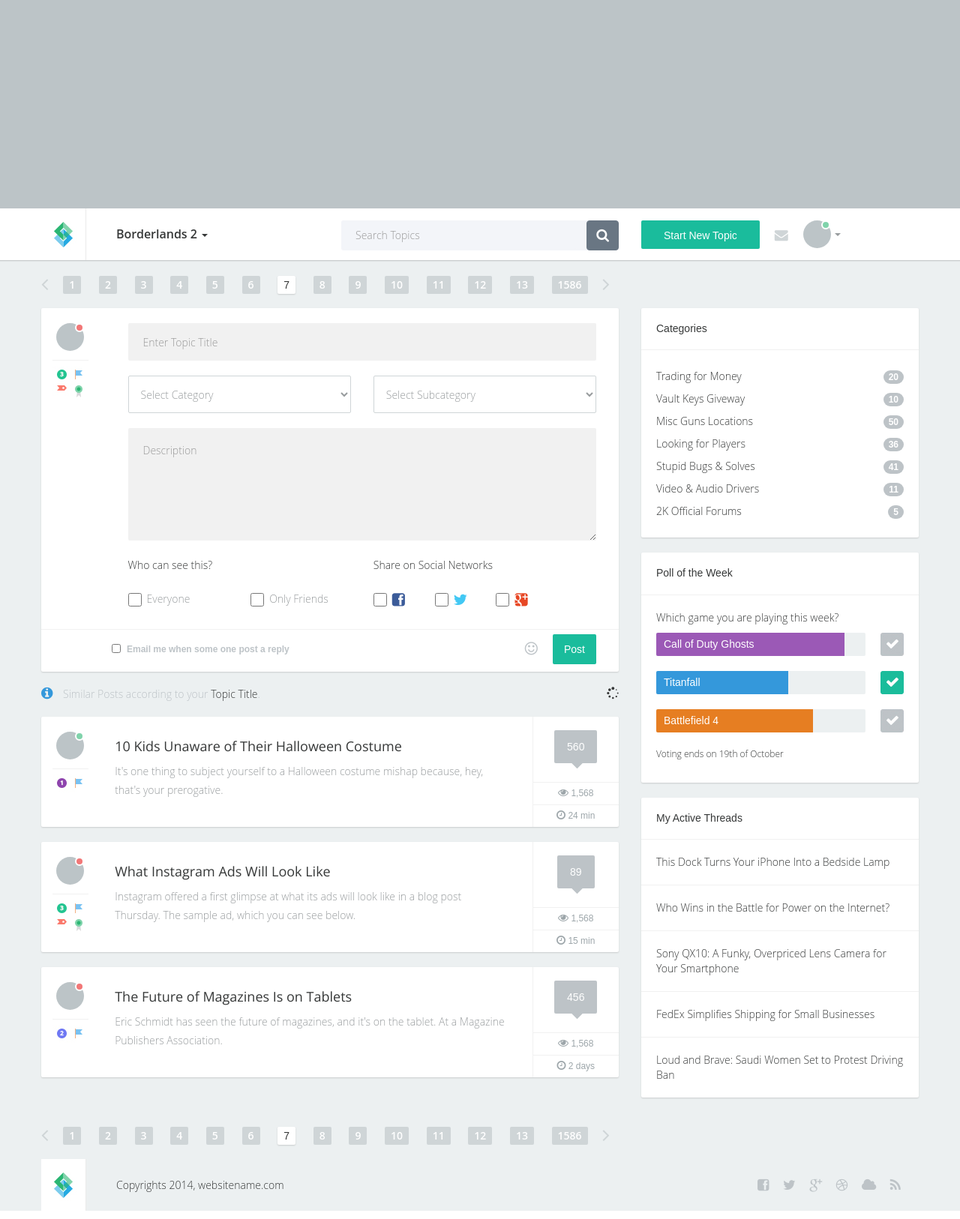
After one commit to forum-hukum/hukumsharing, a CodeIgniter app: page /database/new_topic in a window 1280 px wide. The commit adds this page. Shown: the whole page at 75% size. Run offline with CodeIgniter, Linux system fonts and the light colour scheme; some libraries are stand-ins or nearby versions.

Commit message:
update sahala

```diff
--- a/application/config/routes.php
+++ b/application/config/routes.php
@@ -50,5 +50,8 @@
 |		my-controller/my-method	-> my_controller/my_method
 */
 $route['default_controller'] = 'main';
+$route['new_topic'] = 'main/newTopic';
+$route['topic:any'] = "main/view_Topic";
+
 $route['404_override'] = '';
 $route['translate_uri_dashes'] = FALSE;
--- a/application/controllers/Main.php
+++ b/application/controllers/Main.php
@@ -24,4 +24,10 @@
 		$data["view"] = "dashboard";
 		$this->load->view('content/body_content',$data);
 	}
+
+	function newTopic()
+	{
+		$data["view"] = "f_v3w/new_topic";
+		$this->load->view('content/body_content',$data);
+	}
 }
--- a/application/views/content/header.php
+++ b/application/views/content/header.php
@@ -74,7 +74,7 @@
                         </div>
                         <div class="col-lg-4 col-xs-12 col-sm-5 col-md-4 avt">
                             <div class="stnt pull-left">
-                                <form action="03_new_topic.html" method="post" class="form">
+                                <form action="<?php echo base_url()?>new_topic" method="post" class="form">
                                     <button class="btn btn-primary">Start New Topic</button>
                                 </form>
                             </div>
--- /dev/null
+++ b/application/views/f_v3w/new_topic.php
@@ -0,0 +1,364 @@
+<div class="container">
+                    <div class="row">
+                        <div class="col-lg-8 col-md-8">
+
+
+
+                            <!-- POST -->
+                            <div class="post">
+                                <form action="#" class="form newtopic" method="post">
+                                    <div class="topwrap">
+                                        <div class="userinfo pull-left">
+                                            <div class="avatar">
+                                                <img src="<?php echo base_url()?>f_style/images/avatar4.jpg" alt="" />
+                                                <div class="status red">&nbsp;</div>
+                                            </div>
+
+                                            <div class="icons">
+                                                <img src="<?php echo base_url()?>f_style/images/icon3.jpg" alt="" /><img src="<?php echo base_url()?>f_style/images/icon4.jpg" alt="" /><img src="<?php echo base_url()?>f_style/images/icon5.jpg" alt="" /><img src="<?php echo base_url()?>f_style/images/icon6.jpg" alt="" />
+                                            </div>
+                                        </div>
+                                        <div class="posttext pull-left">
+
+                                            <div>
+                                                <input type="text" placeholder="Enter Topic Title" class="form-control" />
+                                            </div>
+
+                                            <div class="row">
+                                                <div class="col-lg-6 col-md-6">
+                                                    <select name="category" id="category"  class="form-control" >
+                                                        <option value="" disabled selected>Select Category</option>
+                                                        <option value="op1">Option1</option>
+                                                        <option value="op2">Option2</option>
+                                                    </select>
+                                                </div>
+                                                <div class="col-lg-6 col-md-6">
+                                                    <select name="subcategory" id="subcategory"  class="form-control" >
+                                                        <option value="" disabled selected>Select Subcategory</option>
+                                                        <option value="op1">Option1</option>
+                                                        <option value="op2">Option2</option>
+                                                    </select>
+                                                </div>
+                                            </div>
+
+                                            <div>
+                                                <textarea name="desc" id="desc" placeholder="Description"  class="form-control" ></textarea>
+                                            </div>
+                                            <div class="row newtopcheckbox">
+                                                <div class="col-lg-6 col-md-6">
+                                                    <div><p>Who can see this?</p></div>
+                                                    <div class="row">
+                                                        <div class="col-lg-6 col-md-6">
+                                                            <div class="checkbox">
+                                                                <label>
+                                                                    <input type="checkbox" id="everyone" /> Everyone
+                                                                </label>
+                                                            </div>
+                                                        </div>
+                                                        <div class="col-lg-6 col-md-6">
+                                                            <div class="checkbox">
+                                                                <label>
+                                                                    <input type="checkbox" id="friends"  /> Only Friends
+                                                                </label>
+                                                            </div>
+                                                        </div>
+                                                    </div>
+                                                </div>
+                                                <div class="col-lg-6 col-md-6">
+                                                    <div>
+                                                        <p>Share on Social Networks</p>
+                                                    </div>
+                                                    <div class="row">
+                                                        <div class="col-lg-3 col-md-4">
+                                                            <div class="checkbox">
+                                                                <label>
+                                                                    <input type="checkbox" id="fb"/> <i class="fa fa-facebook-square"></i>
+                                                                </label>
+                                                            </div>
+                                                        </div>
+                                                        <div class="col-lg-3 col-md-4">
+                                                            <div class="checkbox">
+                                                                <label>
+                                                                    <input type="checkbox" id="tw" /> <i class="fa fa-twitter"></i>
+                                                                </label>
+                                                            </div>
+                                                        </div>
+                                                        <div class="col-lg-3 col-md-4">
+                                                            <div class="checkbox">
+                                                                <label>
+                                                                    <input type="checkbox" id="gp"  /> <i class="fa fa-google-plus-square"></i>
+                                                                </label>
+                                                            </div>
+                                                        </div>
+                                                    </div>
+                                                </div>
+                                            </div>
+
+
+                                        </div>
+                                        <div class="clearfix"></div>
+                                    </div>
+                                    <div class="postinfobot">
+
+                                        <div class="notechbox pull-left">
+                                            <input type="checkbox" name="note" id="note" class="form-control" />
+                                        </div>
+
+                                        <div class="pull-left">
+                                            <label for="note"> Email me when some one post a reply</label>
+                                        </div>
+
+                                        <div class="pull-right postreply">
+                                            <div class="pull-left smile"><a href="#"><i class="fa fa-smile-o"></i></a></div>
+                                            <div class="pull-left"><button type="submit" class="btn btn-primary">Post</button></div>
+                                            <div class="clearfix"></div>
+                                        </div>
+
+
+                                        <div class="clearfix"></div>
+                                    </div>
+                                </form>
+                            </div><!-- POST -->
+
+                            <div class="row similarposts">
+                                <div class="col-lg-10"><i class="fa fa-info-circle"></i> <p>Similar Posts according to your <a href="#">Topic Title</a>.</p></div>
+                                <div class="col-lg-2 loading"><i class="fa fa-spinner"></i></div>
+
+                            </div>
+
+                            <!-- POST -->
+                            <div class="post">
+                                <div class="wrap-ut pull-left">
+                                    <div class="userinfo pull-left">
+                                        <div class="avatar">
+                                            <img src="<?php echo base_url()?>f_style/images/avatar.jpg" alt="" />
+                                            <div class="status green">&nbsp;</div>
+                                        </div>
+
+                                        <div class="icons">
+                                            <img src="<?php echo base_url()?>f_style/images/icon1.jpg" alt="" /><img src="<?php echo base_url()?>f_style/images/icon4.jpg" alt="" />
+                                        </div>
+                                    </div>
+                                    <div class="posttext pull-left">
+                                        <h2>10 Kids Unaware of Their Halloween Costume</h2>
+                                        <p>It's one thing to subject yourself to a Halloween costume mishap because, hey, that's your prerogative.</p>
+                                    </div>
+                                    <div class="clearfix"></div>
+                                </div>
+                                <div class="postinfo pull-left">
+                                    <div class="comments">
+                                        <div class="commentbg">
+                                            560
+                                            <div class="mark"></div>
+                                        </div>
+
+                                    </div>
+                                    <div class="views"><i class="fa fa-eye"></i> 1,568</div>
+                                    <div class="time"><i class="fa fa-clock-o"></i> 24 min</div>
+                                </div>
+                                <div class="clearfix"></div>
+                            </div><!-- POST -->
+
+
+                            <!-- POST -->
+                            <div class="post">
+                                <div class="wrap-ut pull-left">
+                                    <div class="userinfo pull-left">
+                                        <div class="avatar">
+                                            <img src="<?php echo base_url()?>f_style/images/avatar2.jpg" alt="" />
+                                            <div class="status red">&nbsp;</div>
+                                        </div>
+
+                                        <div class="icons">
+                                            <img src="<?php echo base_url()?>f_style/images/icon3.jpg" alt="" /><img src="<?php echo base_url()?>f_style/images/icon4.jpg" alt="" /><img src="<?php echo base_url()?>f_style/images/icon5.jpg" alt="" /><img src="<?php echo base_url()?>f_style/images/icon6.jpg" alt="" />
+                                        </div>
+                                    </div>
+                                    <div class="posttext pull-left">
+                                        <h2>What Instagram Ads Will Look Like</h2>
+                                        <p>Instagram offered a first glimpse at what its ads will look like in a blog post Thursday. The sample ad, which you can see below.</p>
+                                    </div>
+                                    <div class="clearfix"></div>
+                                </div>
+                                <div class="postinfo pull-left">
+                                    <div class="comments">
+                                        <div class="commentbg">
+                                            89
+                                            <div class="mark"></div>
+                                        </div>
+
+                                    </div>
+                                    <div class="views"><i class="fa fa-eye"></i> 1,568</div>
+                                    <div class="time"><i class="fa fa-clock-o"></i> 15 min</div>
+                                </div>
+                                <div class="clearfix"></div>
+                            </div><!-- POST -->
+
+
+                            <!-- POST -->
+                            <div class="post">
+                                <div class="wrap-ut pull-left">
+                                    <div class="userinfo pull-left">
+                                        <div class="avatar">
+                                            <img src="<?php echo base_url()?>f_style/images/avatar3.jpg" alt="" />
+                                            <div class="status red">&nbsp;</div>
+                                        </div>
+
+                                        <div class="icons">
+                                            <img src="<?php echo base_url()?>f_style/images/icon2.jpg" alt="" /><img src="<?php echo base_url()?>f_style/images/icon4.jpg" alt="" />
+                                        </div>
+                                    </div>
+                                    <div class="posttext pull-left">
+                                        <h2>The Future of Magazines Is on Tablets</h2>
+                                        <p>Eric Schmidt has seen the future of magazines, and it's on the tablet. At a Magazine Publishers Association.</p>
+                                    </div>
+                                    <div class="clearfix"></div>
+                                </div>
+                                <div class="postinfo pull-left">
+                                    <div class="comments">
+                                        <div class="commentbg">
+                                            456
+                                            <div class="mark"></div>
+                                        </div>
+
+                                    </div>
+                                    <div class="views"><i class="fa fa-eye"></i> 1,568</div>
+                                    <div class="time"><i class="fa fa-clock-o"></i> 2 days</div>
+                                </div>
+                                <div class="clearfix"></div>
+                            </div><!-- POST -->
+
+
+
+
+
+
+                        </div>
+                        <div class="col-lg-4 col-md-4">
+
+                            <!-- -->
+                            <div class="sidebarblock">
+                                <h3>Categories</h3>
+                                <div class="divline"></div>
+                                <div class="blocktxt">
+                                    <ul class="cats">
+                                        <li><a href="#">Trading for Money <span class="badge pull-right">20</span></a></li>
+                                        <li><a href="#">Vault Keys Giveway <span class="badge pull-right">10</span></a></li>
+                                        <li><a href="#">Misc Guns Locations <span class="badge pull-right">50</span></a></li>
+                                        <li><a href="#">Looking for Players <span class="badge pull-right">36</span></a></li>
+                                        <li><a href="#">Stupid Bugs &amp; Solves <span class="badge pull-right">41</span></a></li>
+                                        <li><a href="#">Video &amp; Audio Drivers <span class="badge pull-right">11</span></a></li>
+                                        <li><a href="#">2K Official Forums <span class="badge pull-right">5</span></a></li>
+                                    </ul>
+                                </div>
+                            </div>
+
+                            <!-- -->
+                            <div class="sidebarblock">
+                                <h3>Poll of the Week</h3>
+                                <div class="divline"></div>
+                                <div class="blocktxt">
+                                    <p>Which game you are playing this week?</p>
+                                    <form action="#" method="post" class="form">
+                                        <table class="poll">
+                                            <tr>
+                                                <td>
+                                                    <div class="progress">
+                                                        <div class="progress-bar color1" role="progressbar" aria-valuenow="40" aria-valuemin="0" aria-valuemax="100" style="width: 90%">
+                                                            Call of Duty Ghosts
+                                                        </div>
+                                                    </div>
+                                                </td>
+                                                <td class="chbox">
+                                                    <input id="opt1" type="radio" name="opt" value="1">
+                                                    <label for="opt1"></label>
+                                                </td>
+                                            </tr>
+                                            <tr>
+                                                <td>
+                                                    <div class="progress">
+                                                        <div class="progress-bar color2" role="progressbar" aria-valuenow="40" aria-valuemin="0" aria-valuemax="100" style="width: 63%">
+                                                            Titanfall
+                                                        </div>
+                                                    </div>
+                                                </td>
+                                                <td class="chbox">
+                                                    <input id="opt2" type="radio" name="opt" value="2" checked>
+                                                    <label for="opt2"></label>
+                                                </td>
+                                            </tr>
+                                            <tr>
+                                                <td>
+                                                    <div class="progress">
+                                                        <div class="progress-bar color3" role="progressbar" aria-valuenow="40" aria-valuemin="0" aria-valuemax="100" style="width: 75%">
+                                                            Battlefield 4
+                                                        </div>
+                                                    </div>
+                                                </td>
+                                                <td class="chbox">
+                                                    <input id="opt3" type="radio" name="opt" value="3">
+                                                    <label for="opt3"></label>
+                                                </td>
+                                            </tr>
+                                        </table>
+                                    </form>
+                                    <p class="smal">Voting ends on 19th of October</p>
+                                </div>
+                            </div>
+
+                            <!-- -->
+                            <div class="sidebarblock">
+                                <h3>My Active Threads</h3>
+                                <div class="divline"></div>
+                                <div class="blocktxt">
+                                    <a href="#">This Dock Turns Your iPhone Into a Bedside Lamp</a>
+                                </div>
+                                <div class="divline"></div>
+                                <div class="blocktxt">
+                                    <a href="#">Who Wins in the Battle for Power on the Internet?</a>
+                                </div>
+                                <div class="divline"></div>
+                                <div class="blocktxt">
+                                    <a href="#">Sony QX10: A Funky, Overpriced Lens Camera for Your Smartphone</a>
+                                </div>
+                                <div class="divline"></div>
+                                <div class="blocktxt">
+                                    <a href="#">FedEx Simplifies Shipping for Small Businesses</a>
+                                </div>
+                                <div class="divline"></div>
+                                <div class="blocktxt">
+                                    <a href="#">Loud and Brave: Saudi Women Set to Protest Driving Ban</a>
+                                </div>
+                            </div>
+
+
+                        </div>
+                    </div>
+                </div>
+
+                 <div class="container">
+                    <div class="row">
+                        <div class="col-lg-8 col-xs-12">
+                            <div class="pull-left"><a href="#" class="prevnext"><i class="fa fa-angle-left"></i></a></div>
+                            <div class="pull-left">
+                                <ul class="paginationforum">
+                                    <li class="hidden-xs"><a href="#">1</a></li>
+                                    <li class="hidden-xs"><a href="#">2</a></li>
+                                    <li class="hidden-xs"><a href="#">3</a></li>
+                                    <li class="hidden-xs"><a href="#">4</a></li>
+                                    <li><a href="#">5</a></li>
+                                    <li><a href="#">6</a></li>
+                                    <li><a href="#" class="active">7</a></li>
+                                    <li><a href="#">8</a></li>
+                                    <li class="hidden-xs"><a href="#">9</a></li>
+                                    <li class="hidden-xs"><a href="#">10</a></li>
+                                    <li class="hidden-xs hidden-md"><a href="#">11</a></li>
+                                    <li class="hidden-xs hidden-md"><a href="#">12</a></li>
+                                    <li class="hidden-xs hidden-sm hidden-md"><a href="#">13</a></li>
+                                    <li><a href="#">1586</a></li>
+                                </ul>
+                            </div>
+                            <div class="pull-left"><a href="#" class="prevnext last"><i class="fa fa-angle-right"></i></a></div>
+                            <div class="clearfix"></div>
+                        </div>
+                    </div>
+                </div>
```
